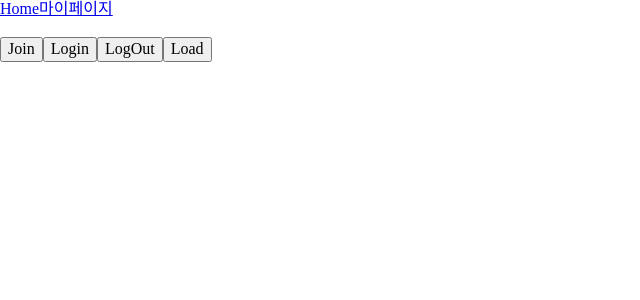
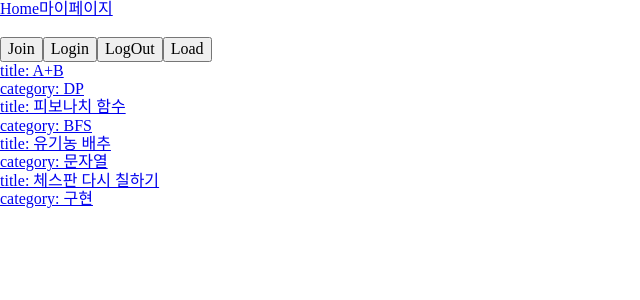
Before and after one commit to Koeunseooooo/CoWithMe_frontend, a React (Create React App) app: page / in a window 1280 px wide. Shown: the top 300 px of the page, without its empty margins (0-640 px from the left). Built offline with nearby package versions, Linux system fonts and the light colour scheme.

Commit message:
[feat] 홈화면 추천 문제 리스트 api sample

```diff
--- /dev/null
+++ b/src/components/ProblemCard/index.js
@@ -0,0 +1,16 @@
+import { Link } from "react-router-dom";
+
+const ProblemCard = ({ problem }) => {
+  console.log(problem);
+
+  return (
+    <>
+      <Link to={`/solve/${problem.id}`}>
+        <div>{`title: ${problem.title}`}</div>
+        <div>{`category: ${problem.category}`}</div>
+      </Link>
+    </>
+  )
+}
+
+export default ProblemCard;
--- a/src/pages/Home/index.js
+++ b/src/pages/Home/index.js
@@ -1,11 +1,44 @@
 import axios from "axios";
-import { useState } from "react";
+import { useEffect, useState } from "react";
 import { useCookies } from "react-cookie"
+import ProblemCard from "../../components/ProblemCard";
 
-const Home = () => {
+const Home = ({ history }) => {
   const [, setCookie, removeCookie] = useCookies(["Authorization"]);
 
   const [email, setEmail] = useState("");
+  const [problems, setProblems] = useState(null);
+
+  useEffect(() => {
+    // TODO: 연결
+    // axios.get('/recommends')
+    //   .then(res => {
+
+    //   })
+
+    setProblems([
+      {
+        id: 1,
+        title: 'A+B',
+        category: 'DP'
+      },
+      {
+        id: 2,
+        title: '피보나치 함수',
+        category: 'BFS'
+      },
+      {
+        id: 3,
+        title: '유기농 배추',
+        category: '문자열'
+      },
+      {
+        id: 4,
+        title: '체스판 다시 칠하기',
+        category: '구현'
+      }
+    ])
+  }, []);
 
   const join = async () => {
     // const resp = await axios.post('/auth/join', {})
@@ -42,11 +75,16 @@ const Home = () => {
 
   return (
     <>
-      <h3>{email}</h3>
-      <button onClick={join}>Join</button>
-      <button onClick={login}>Login</button>
-      <button onClick={logout}>LogOut</button>
-      <button onClick={loadUser}>Load</button>
+      <div>
+        <h3>{email}</h3>
+        <button onClick={join}>Join</button>
+        <button onClick={login}>Login</button>
+        <button onClick={logout}>LogOut</button>
+        <button onClick={loadUser}>Load</button>
+      </div>
+      <div>
+        {problems?.map(problem => <ProblemCard key={problem.id} problem={problem} />)}
+      </div>
     </>
   )
 }
```
